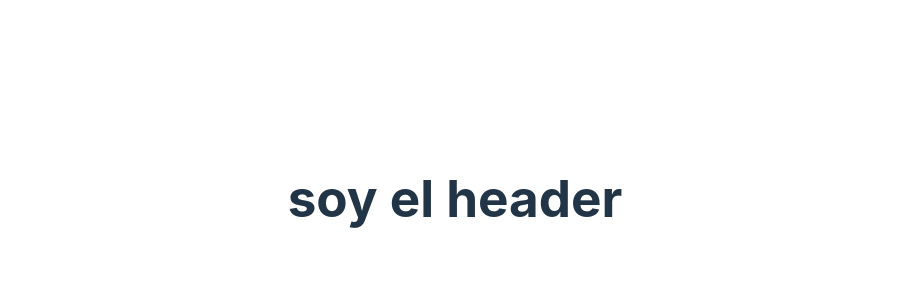
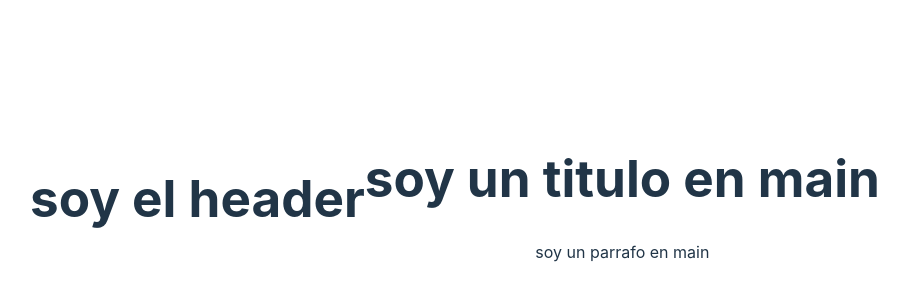
Before and after one commit to niver-copa/practica9, a React (Vite) app: page / in a window 1280 px wide. Shown: the part 234-534 px from the top of the page, without its empty margins (185-1093 px from the left). Built offline with nearby package versions, Linux system fonts and the light colour scheme.

Commit message:
adicion body

```diff
--- a/src/App.jsx
+++ b/src/App.jsx
@@ -1,6 +1,7 @@
 import { useState } from 'react'
 import './App.css'
-import Header from './header/Header'
+import Header from './components/header/Header'
+import Body from './components/body/Body'
 
 function App() {
   const [count, setCount] = useState(0)
@@ -9,6 +10,13 @@ function App() {
     <>
       <body>
       <Header></Header>
+      <div>
+      <Body>
+
+      </Body>
+
+      </div>
+
 
       </body>
     </>
--- /dev/null
+++ b/src/components/body/Body.jsx
@@ -0,0 +1,12 @@
+import React from 'react'
+
+function Body() {
+  return (
+    <main>
+        <h1>soy un titulo en main</h1>
+        <p>soy un parrafo en main</p>
+    </main>
+  )
+}
+
+export default Body
```
Also changed, not shown: src/components/header/Header.jsx (renamed from src/header/Header.jsx).
